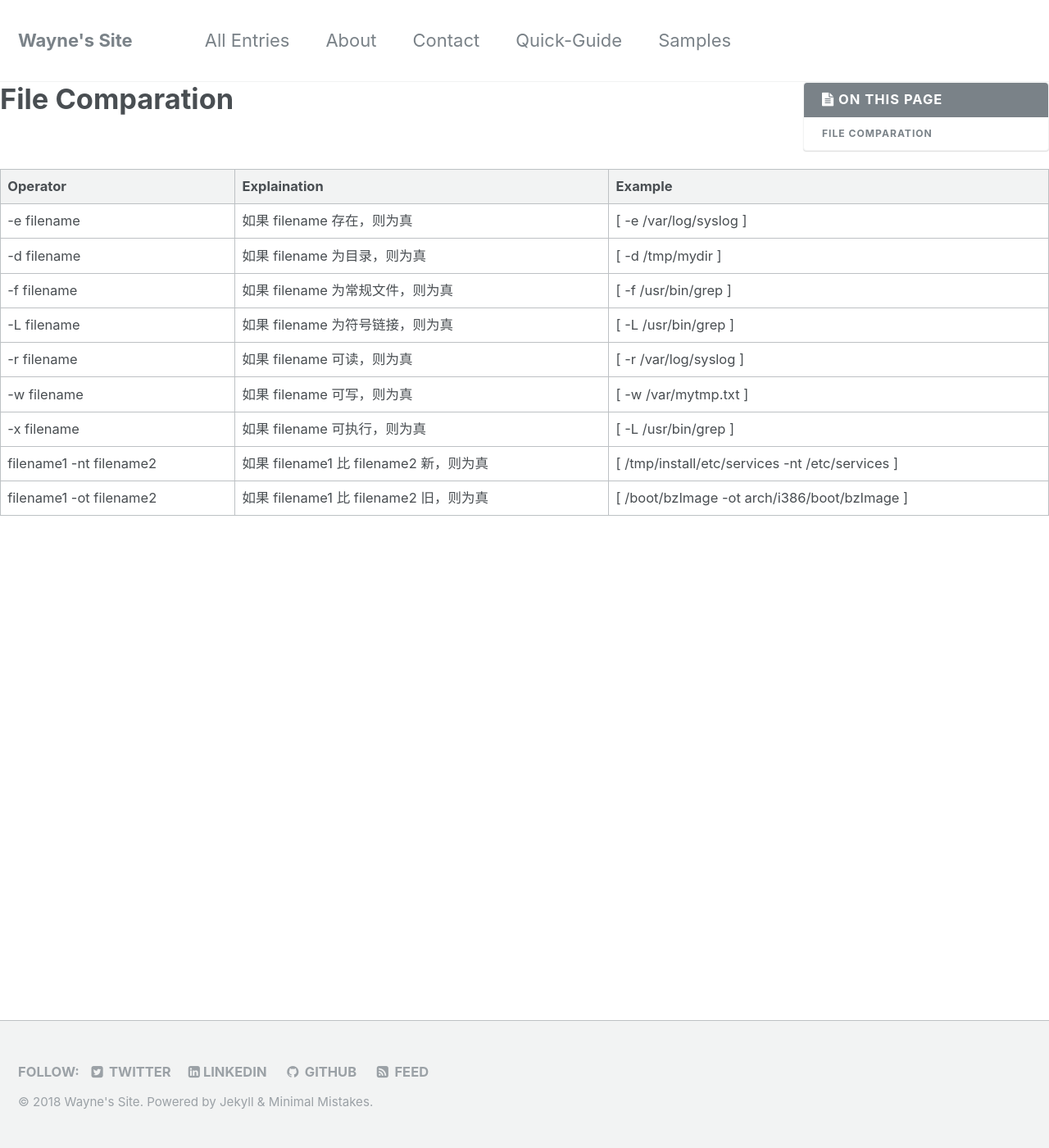
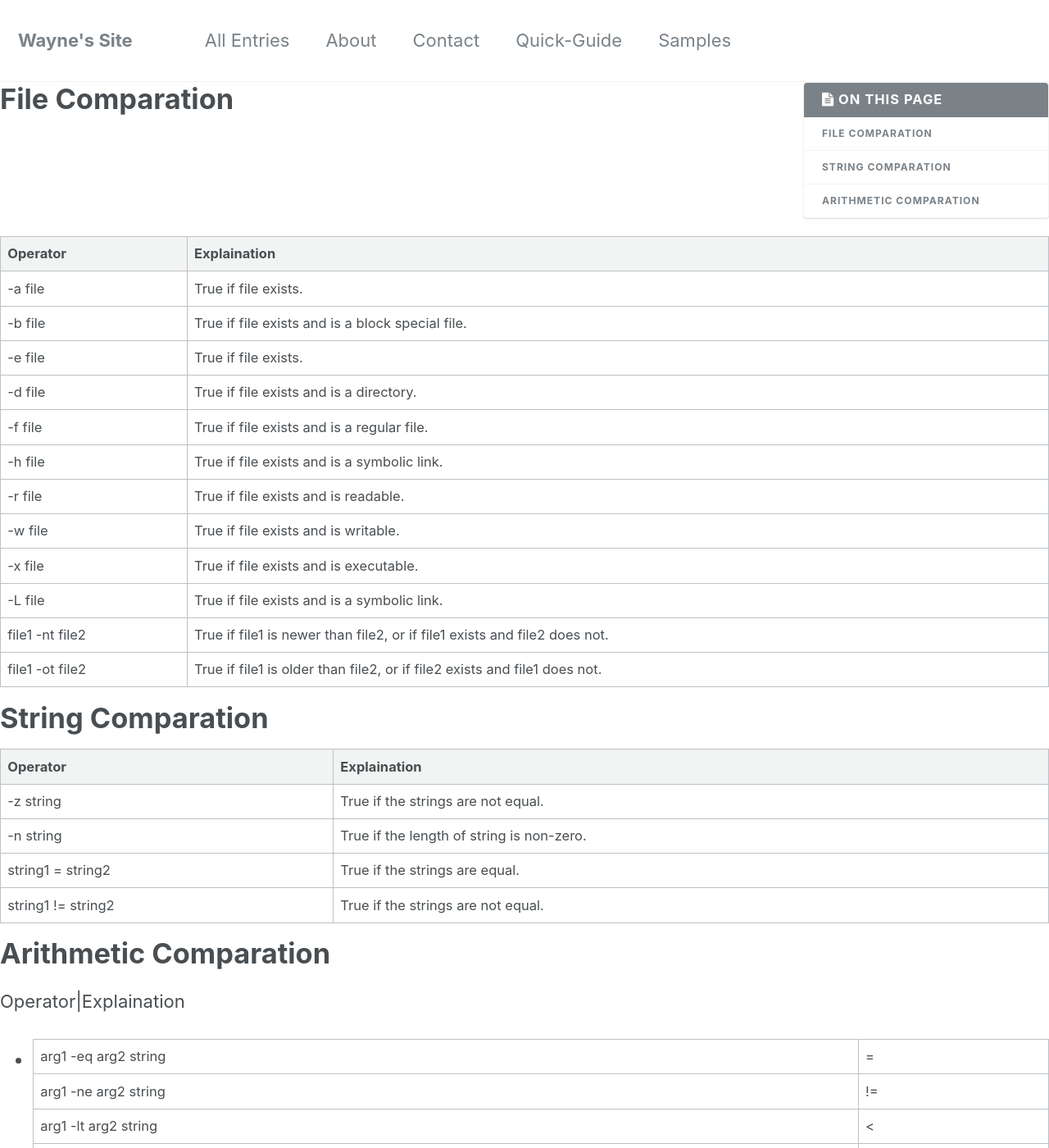
Before and after one commit to element207/element207.github.io, a Jekyll site: the page built from _posts/2018-03-26-Bash-Conditional-Expressions.md, in a window 1280 px wide and 1400 px high. Shown: the whole window at 82% size. Built offline with Jekyll 4.4.1, drawn with Linux system fonts in a browser that asks for light colours; our own code applies the rules of GitHub Pages for plain Markdown files; some of the changed text lies outside the part shown.

Commit message:
Update 2018-03-26-Bash-Conditional-Expressions.md

```diff
--- a/_posts/2018-03-26-Bash-Conditional-Expressions.md
+++ b/_posts/2018-03-26-Bash-Conditional-Expressions.md
@@ -19,14 +19,41 @@ mathjax: true
 
 # File Comparation
 
-Operator|Explaination|Example
--|-|-
--e filename|如果 filename 存在，则为真|[ -e /var/log/syslog ]
--d filename|如果 filename 为目录，则为真|[ -d /tmp/mydir ]
--f filename|如果 filename 为常规文件，则为真|[ -f /usr/bin/grep ]
--L filename|如果 filename 为符号链接，则为真|[ -L /usr/bin/grep ]
--r filename|如果 filename 可读，则为真|[ -r /var/log/syslog ]
--w filename|如果 filename 可写，则为真|[ -w /var/mytmp.txt ]
--x filename|如果 filename 可执行，则为真|[ -L /usr/bin/grep ]
-filename1 -nt filename2|如果 filename1 比 filename2 新，则为真|[ /tmp/install/etc/services -nt /etc/services ]
-filename1 -ot filename2|如果 filename1 比 filename2 旧，则为真|[ /boot/bzImage -ot arch/i386/boot/bzImage ]
+Operator|Explaination
+-|-
+-a file|True if file exists.
+-b file|True if file exists and is a block special file.
+-e file|True if file exists.
+-d file|True if file exists and is a directory.
+-f file|True if file exists and is a regular file.
+-h file|True if file exists and is a symbolic link.
+-r file|True if file exists and is readable.
+-w file|True if file exists and is writable.
+-x file|True if file exists and is executable.
+-L file|True if file exists and is a symbolic link.
+file1 -nt file2|True if file1 is newer than file2, or if file1 exists and file2 does not.
+file1 -ot file2|True if file1 is older than file2, or if file2 exists and file1 does not.
+
+# String Comparation
+
+Operator|Explaination
+-|-
+-z string|True if the strings are not equal.
+-n string|True if the length of string is non-zero.
+string1 = string2|True if the strings are equal.
+string1 != string2|True if the strings are not equal.
+
+# Arithmetic Comparation
+Operator|Explaination
+-|-
+arg1 -eq arg2 string|=
+arg1 -ne arg2 string|!=
+arg1 -lt arg2 string|<
+arg1 -lq arg2 string|<=
+arg1 -gt arg2 string|>
+arg1 -ge arg2 string|>=
+
+
+More information [Linux 之 shell 比较运算符][bash-operators]{: .btn .btn--info}
+
+[bash-operators]: https://blog.csdn.net/ithomer/article/details/6836382
```
